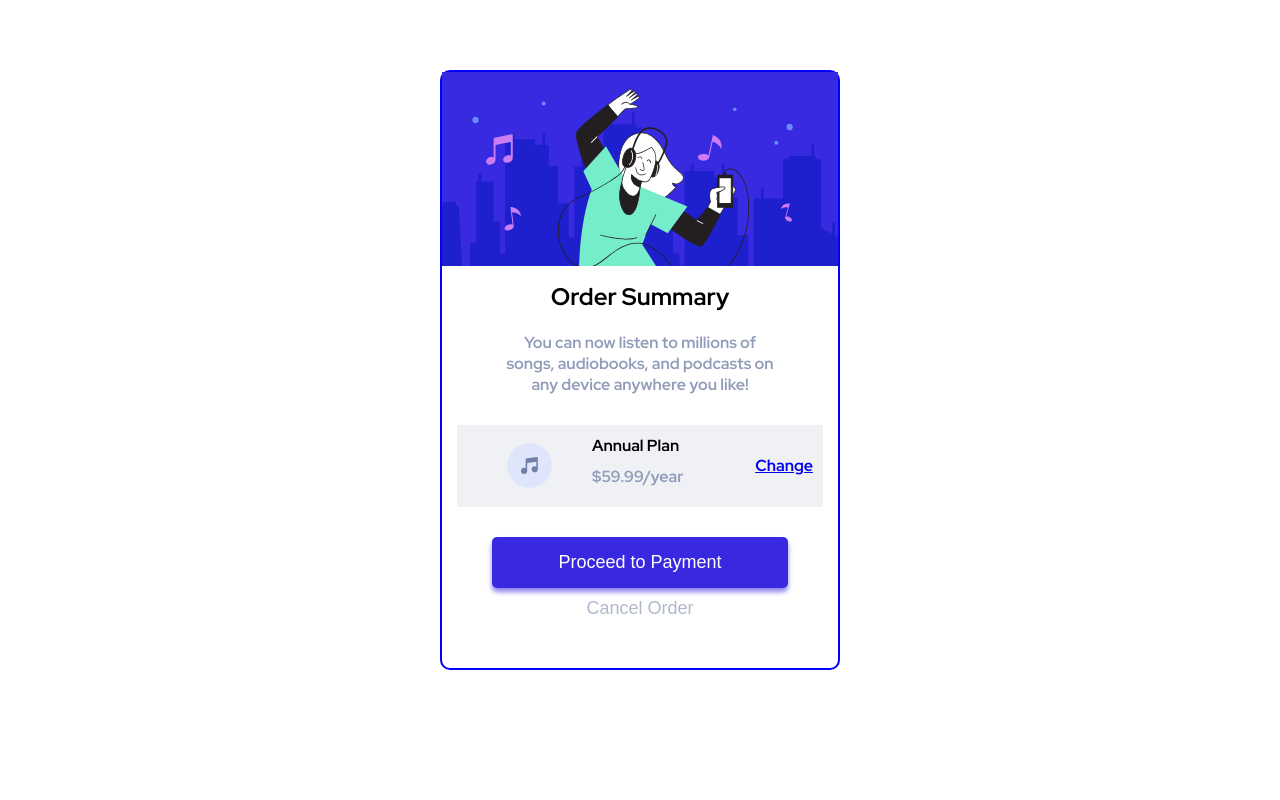
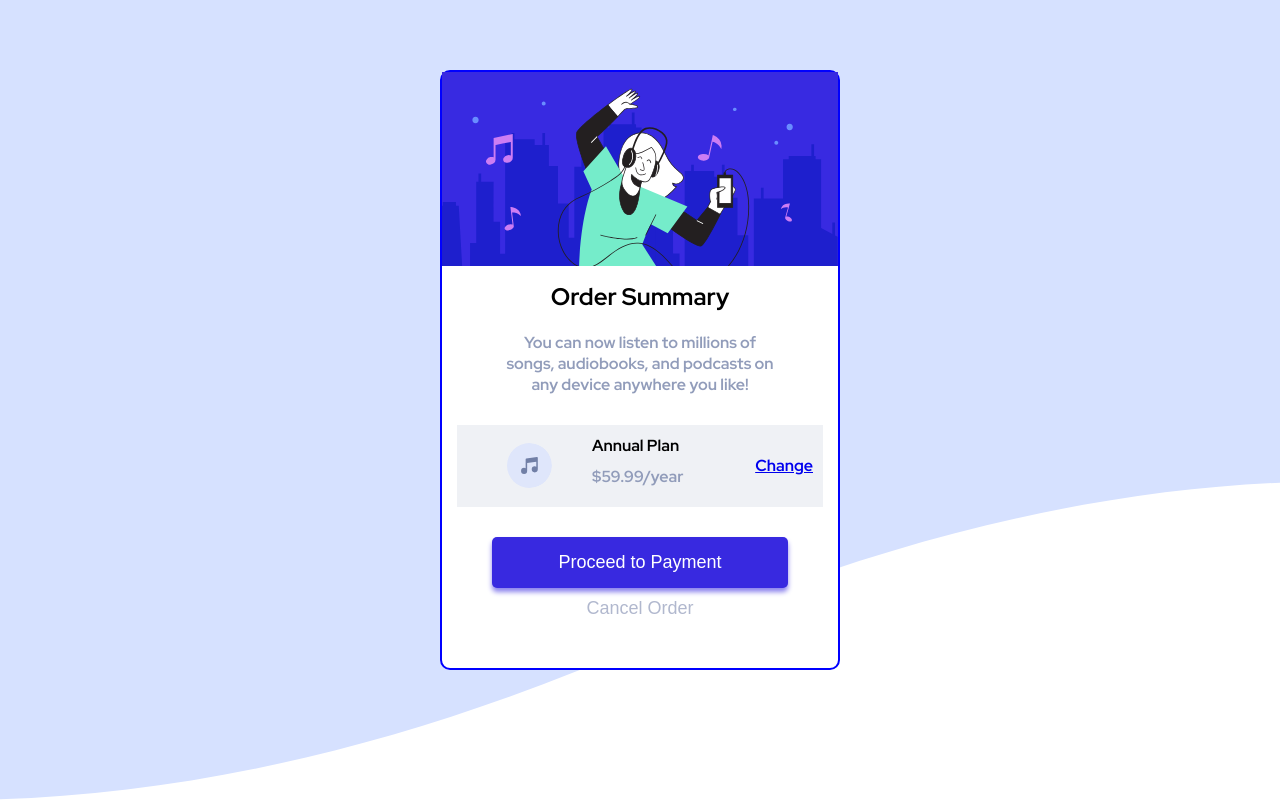
Before and after one commit to yhas14/order-summary-component, a plain HTML site: page index.html in a window 1280 px wide. Drawn offline with Linux system fonts and the light colour scheme.

Commit message:
updated background image

```diff
--- a/styles.css
+++ b/styles.css
@@ -21,6 +21,12 @@ body {
     padding:0 30px;
     font-family: "red hat display", sans-serif;
     font-size: 16px;
+    background: url("./images/pattern-background-mobile.svg") no-repeat center center fixed;
+    -webkit-background-size: cover;
+    -moz-background-size: cover;
+    -o-background-size: cover;
+    background-size: cover;
+    background-position: center;
 }
 
 .attribution {
@@ -40,6 +46,7 @@ body {
     border-radius: 10px;
     display: flex;
     flex-direction: column;
+    background-color: white;
 }
  .container:first-child img {
      width: 100%;
@@ -49,6 +56,7 @@ body {
     display: flex;
     flex-direction: column;
     justify-content: center;
+    background-color: white;
 }
 
 .inner-container h2 , .inner-container p{
```
